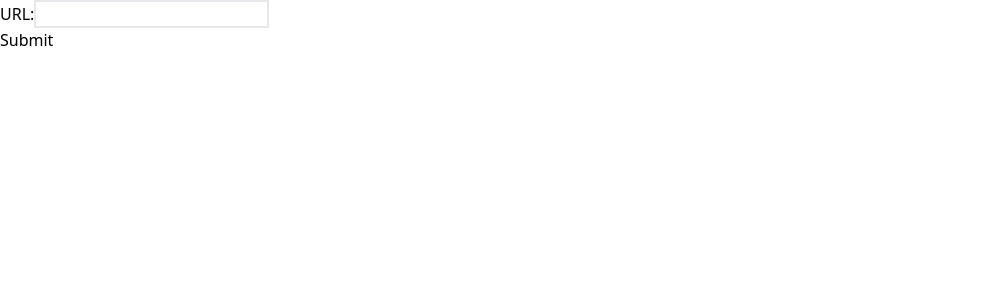
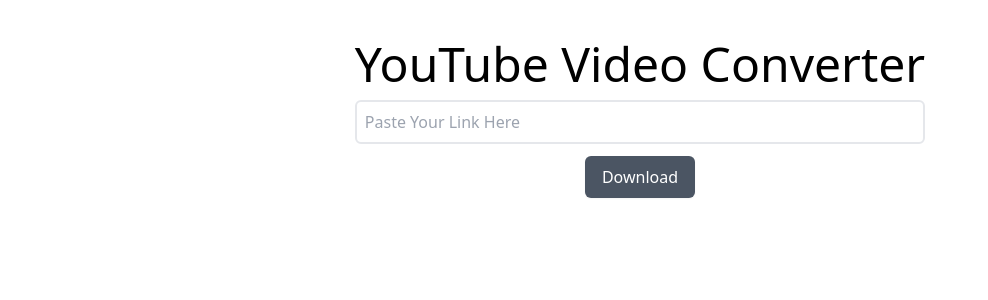
Before and after one commit to ceize123/karaoke-generator, a React (Create React App) app: page / in a window 1280 px wide. Shown: the top 300 px of the page, without its empty margins (0-988 px from the left). Built offline with nearby package versions, Linux system fonts and the light colour scheme.

Commit message:
1/21 add simple styles

```diff
--- a/src/App.js
+++ b/src/App.js
@@ -64,26 +64,41 @@ function App() {
 	}
 
 	return (
+		<div className='flex justify-center'>
+			<main className='container flex justify-center'>
+				<div className='mt-10'>
+					<form onSubmit={handleSubmit} className='text-center'>
 						<div>
-			<form onSubmit={handleSubmit}>
-				<div>
-					<label htmlFor="url">URL:</label>
-					<input className='border-2' type="text" id="url" name="url" />
+							<label htmlFor='url' className='block text-5xl mb-3'>YouTube Video Converter</label>
+							<input
+								className='block border-2 p-2 w-full rounded-md mb-3'
+								type='text'
+								id='url'
+								name='url'
+								placeholder="Paste Your Link Here"
+							/>
 						</div>
-				<button type="submit">Submit</button>
+						<button
+							className='inline-flex items-center rounded-md border border-transparent
+								bg-gray-600 px-4 py-2 text-base font-medium text-white shadow-sm
+								hover:bg-gray-700 focus:outline-none focus:ring-2
+								focus:ring-gray-500 focus:ring-offset-2' type='submit'
+						>
+						Download
+						</button>
 					</form>
 					<p>{status}</p>
-			{/* <audio controls preload="auto">
-				<source src="http://commondatastorage.googleapis.com/codeskulptor-demos/DDR_assets/Kangaroo_MusiQue_-_The_Neverwritten_Role_Playing_Game.mp3" type="audio/mp3"/>
-			</audio> */}
 					{typeof data !== 'undefined' &&
 						<div>
 							<p>{data}</p>
 							<audio controls>
-						<source src={data} type="audio/x-wav"/>
+								<source src={data} type='audio/x-wav'/>
 							</audio>
 						</div>
 					}
+
+				</div>
+			</main>
 		</div>
 	)
 }
```
Lines whose indentation alone changed are shown as unchanged.
